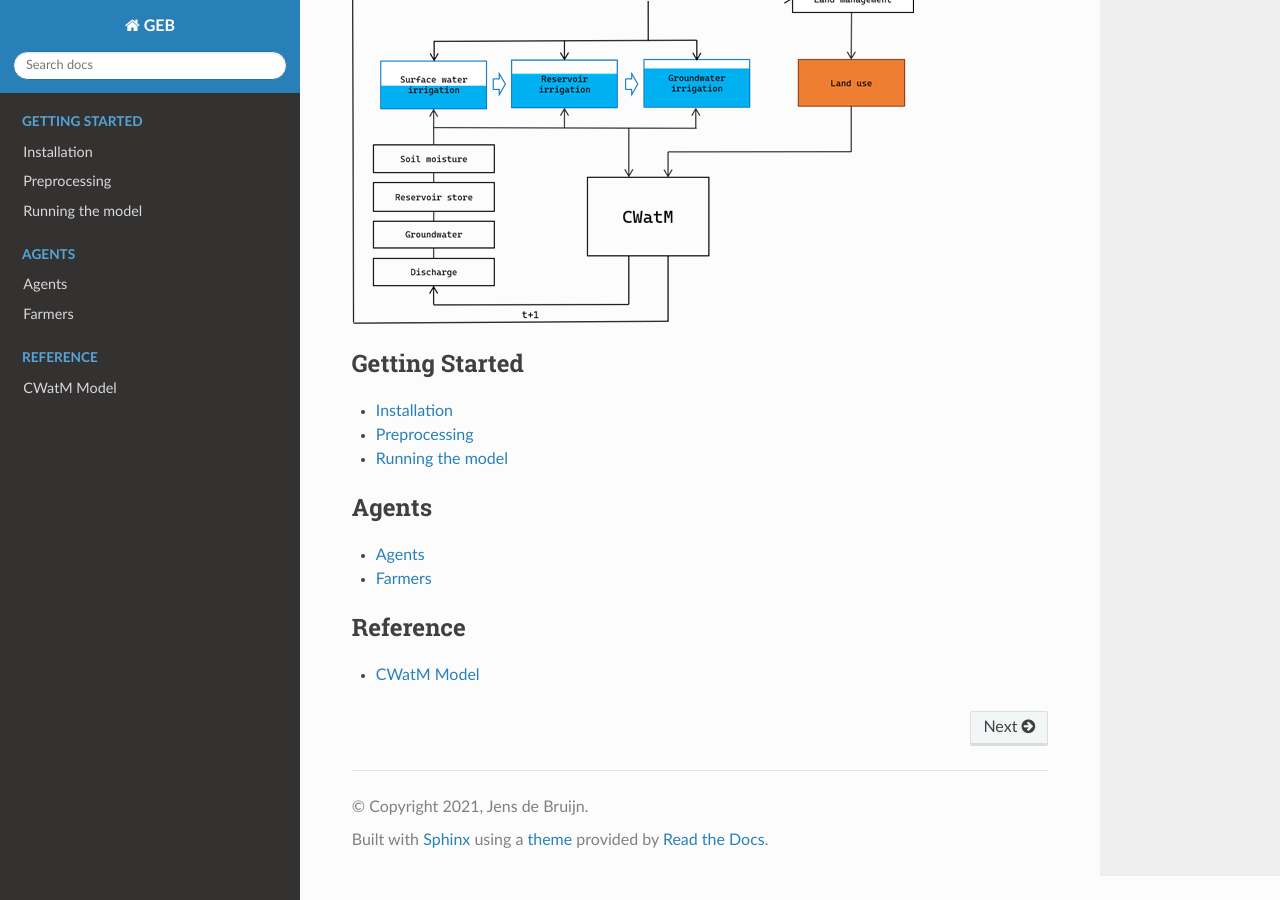
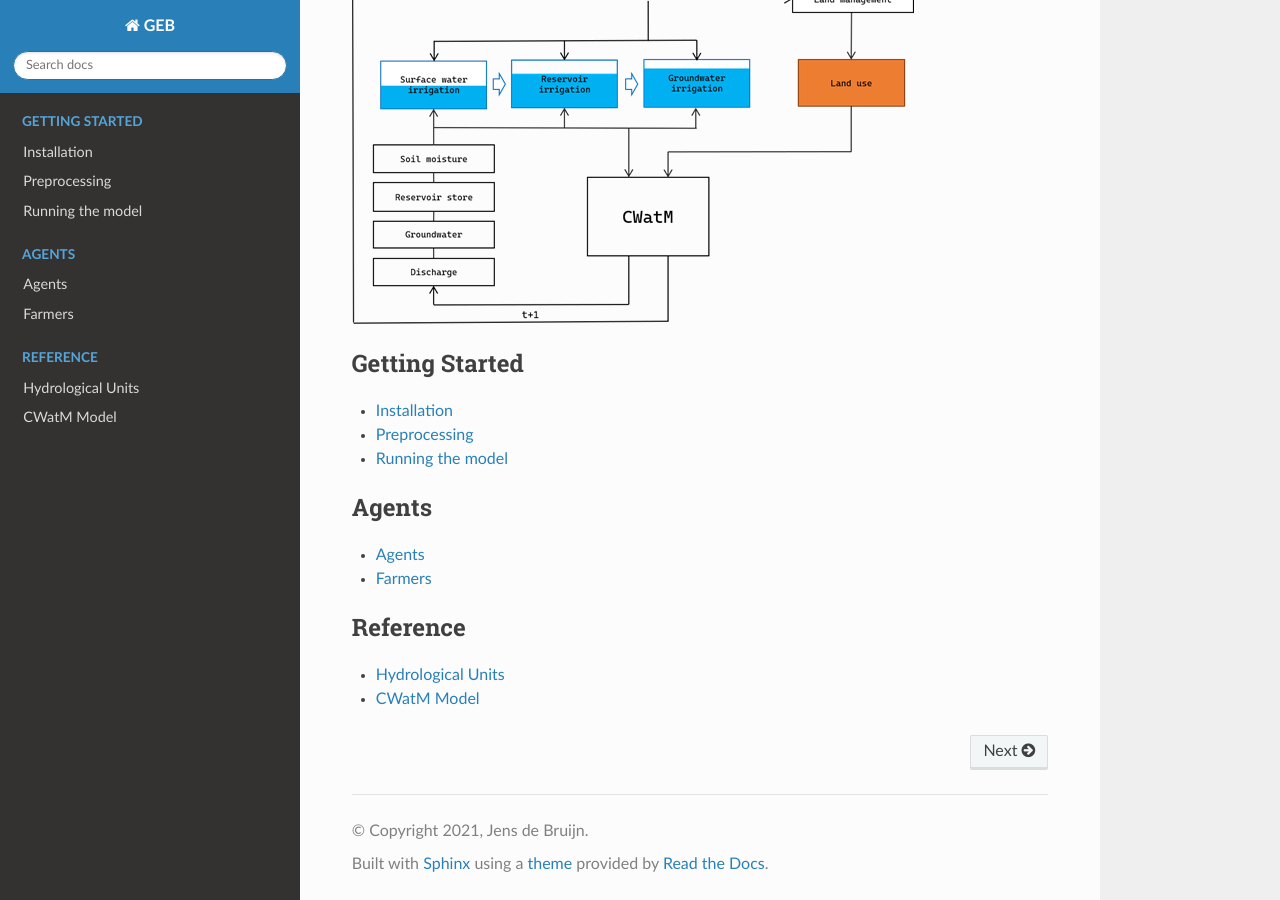
Before and after one commit to GEB-model/GEB, a Sphinx documentation site: the page built from docs/index.rst, in a window 1280 px wide and 900 px high, scrolled down 737 px. Built offline with Sphinx 7.4.7 and the Read the Docs theme 2.0.0, drawn with Linux system fonts in a browser that asks for light colours.

Commit message:
add hydrounits page

```diff
--- /dev/null
+++ b/docs/hydrounits.rst
@@ -0,0 +1,5 @@
+Hydrological units
+#####################
+
+.. automodule:: hydrounits
+    :members:
--- a/docs/index.rst
+++ b/docs/index.rst
@@ -36,4 +36,5 @@
   :maxdepth: 2
   :caption: Reference
 
+  Hydrological Units <hydrounits>
   CWatM Model <cwatm_model>
```
